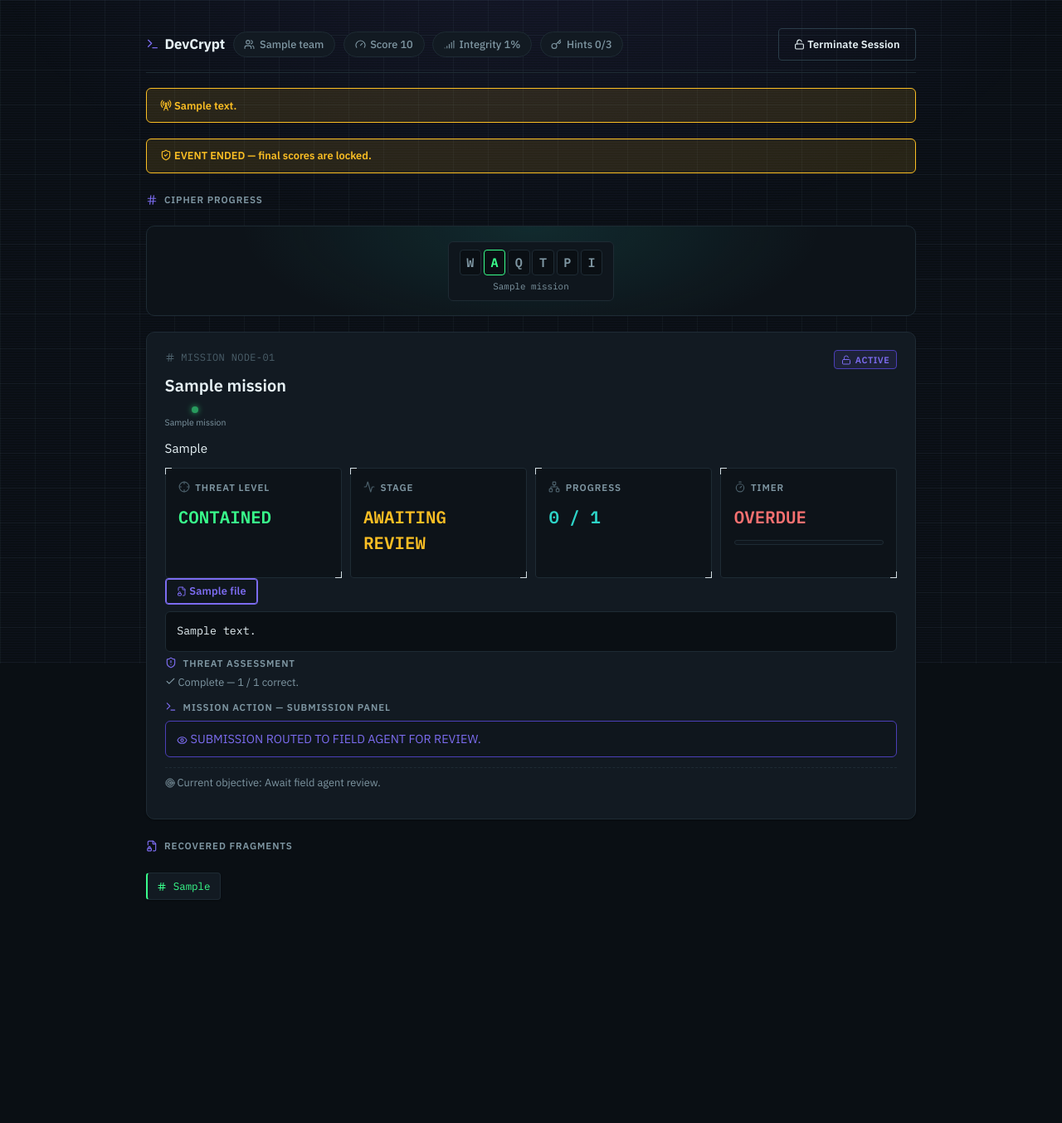
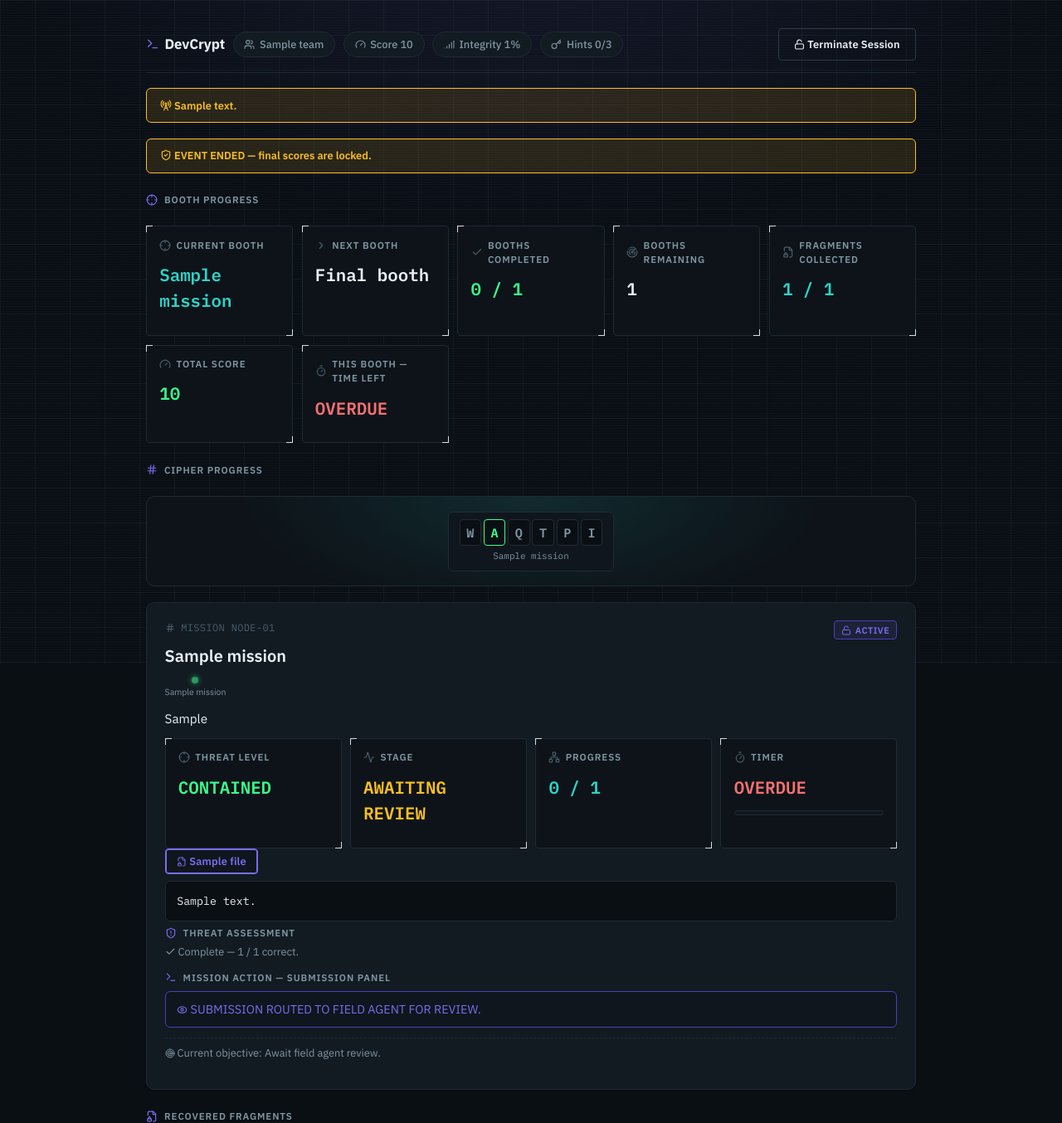
Before and after one commit to Chariey-01/devcrypt-demo, a Flask app: page /missions/play in a window 1280 px wide. Shown: the top 1354 px of the page at 83% size. Before the commit the page ends 1085 px from the top, so only its background shows below. Run offline with Flask 3, Linux system fonts and the light colour scheme; a user stored in the database is signed in; tables that the repository leaves empty hold one stand-in row (values such as "Sample post").

Commit message:
Redesign booth rotation for full circular multi-team support
Verified against the actual physical event rules and found two real bugs
in the existing starting_mission_id mechanism, not just missing polish:

1. The highest-order_index mission was always pinned last for every team
   regardless of starting booth — doesn't fit an event where any booth,
   including that one, can be a team's starting point (Team F: 6->1->2->
   3->4->5, per the event's own examples).
2. If a Game Master assigned that mission as a team's starting booth, the
   rotation lookup silently failed and the team fell back to the default
   unrotated order — a real, reproducible bug, not hypothetical.

MissionService.ordered_for_team (renamed from the private
_ordered_for_team, now also used by missions.py directly) replaces the
old split-off-the-final-mission logic with a plain list rotation over
the full ordered set — equivalent to the suggested modular-arithmetic
approach, and simpler than what it replaces, not just more correct.

Also fixed two places that computed team progress from the fixed
booth-number order instead of each team's actual rotated route: the
status() timeline (a team starting mid-rotation used to see 1-through-6
with their booth just highlighted, not their real visiting order) and
the cryptogram board (same bug, found during manual verification after
fixing the first one).

New: GET /missions/status now includes next_mission, booths_completed,
and booths_total. The player dashboard gets a consolidated "Booth
Progress" tracker (current/next booth, completed/remaining counts,
fragments, score, this booth's time remaining) and a persistent
"booth complete -> here's your next one" banner that stays up until
dismissed, not a timed toast.

Verified end-to-end with Playwright against a team seeded to start
mid-rotation (booth 4 of 6): confirmed correct current/next booth,
correct cryptogram reordering, correct progress counts, and the
transition banner firing correctly on a simulated pass — not just unit
tests in isolation.

Co-Authored-By: Claude Sonnet 5 <noreply@anthropic.com>

```diff
--- a/app/blueprints/missions.py
+++ b/app/blueprints/missions.py
@@ -114,23 +114,33 @@ def status():
     missions = Mission.query.filter_by(status="published").order_by(Mission.order_index).all()
     mission, team_mission = mission_service.current_mission_for(team, missions)
 
-    # Compact per-booth progress sequence for the player's mission timeline UI — purely
-    # additive JSON key, doesn't touch any existing key.
+    # Compact per-booth progress sequence for the player's mission timeline UI — built from
+    # this team's own rotated visiting order (mission_service.ordered_for_team), not the raw
+    # booth-number order, so a team starting mid-rotation sees the sequence they're actually
+    # walking (e.g. 4,5,6,1,2,3) instead of a fixed 1-through-6 with "4" just highlighted.
     team_missions_by_mission_id = {tm.mission_id: tm for tm in team.team_missions}
     current_mission_id = mission.id if mission is not None else None
+    ordered_missions = mission_service.ordered_for_team(team, missions)
     timeline = []
-    for m in missions:
+    next_mission_payload = None
+    for i, m in enumerate(ordered_missions):
         existing = team_missions_by_mission_id.get(m.id)
         if existing and existing.status in ("passed", "overridden"):
             tl_status = existing.status
         elif m.id == current_mission_id:
             tl_status = "current"
+            if i + 1 < len(ordered_missions):
+                next_mission_payload = {"mission_id": ordered_missions[i + 1].id, "title": ordered_missions[i + 1].title}
         else:
             tl_status = "not_started"
         timeline.append({"mission_id": m.id, "title": m.title, "status": tl_status})
+    booths_completed = sum(1 for t in timeline if t["status"] in ("passed", "overridden"))
 
     payload = {
         "timeline": timeline,
+        "next_mission": next_mission_payload,
+        "booths_completed": booths_completed,
+        "booths_total": len(missions),
         "event_status": state.status,
         "broadcast": (
             {"message": state.broadcast_message, "at": state.broadcast_at.isoformat()}
@@ -144,7 +154,7 @@ def status():
             "hints_used": team.hints_used,
             "hints_remaining": max(0, state.hint_limit - team.hints_used),
         },
-        "cryptogram": cipher_service.board_state(team, missions),
+        "cryptogram": cipher_service.board_state(team, ordered_missions),
         "fragments": [
             {"mission_id": f.mission_id, "value": f.cipher_value} for f in team.fragments
         ],
--- a/app/services/mission_service.py
+++ b/app/services/mission_service.py
@@ -25,23 +25,28 @@ class MissionService:
             return None
         return missions[0] if missions else None
 
-    def _ordered_for_team(self, team, missions):
-        # Game Master-assigned starting booth (Team.starting_mission_id): rotate the
-        # sequence so the team begins there instead of at order_index 0. The highest
-        # order_index mission (the final vault, e.g. RESTORE) is deliberately excluded
-        # from rotation and always stays last, regardless of starting booth, so its
-        # clearance-stamp gate keeps meaning "after every other node is secured."
+    def ordered_for_team(self, team, missions):
+        # Full circular rotation for the physical-booth event model: a team assigned to start
+        # at booth N visits N, then every other booth in order, wrapping around, ending right
+        # before N again — e.g. starting at booth 4 of 6 visits 4,5,6,1,2,3. Equivalent to the
+        # modular-arithmetic formula next = (n % count) + 1 applied repeatedly; expressed here
+        # as a list rotation, which is the same thing without needing booth numbers to be a
+        # contiguous 1..N range.
+        #
+        # No mission is special-cased out of rotation. An earlier version always pinned the
+        # highest-order_index mission last for every team regardless of starting booth — that
+        # doesn't fit an event where every booth, including that one, can be any team's
+        # starting point (confirmed against the event's actual physical rotation design).
         if not getattr(team, "starting_mission_id", None) or len(missions) <= 1:
             return missions
-        *rotatable, final = missions
-        start_index = next((i for i, m in enumerate(rotatable) if m.id == team.starting_mission_id), None)
+        start_index = next((i for i, m in enumerate(missions) if m.id == team.starting_mission_id), None)
         if start_index is None:
             return missions
-        return rotatable[start_index:] + rotatable[:start_index] + [final]
+        return missions[start_index:] + missions[:start_index]
 
     def current_mission_for(self, team, missions):
         tm_map = {tm.mission_id: tm for tm in team.team_missions}
-        for mission in self._ordered_for_team(team, missions):
+        for mission in self.ordered_for_team(team, missions):
             team_mission = tm_map.get(mission.id)
             if not team_mission or team_mission.status not in ("passed", "overridden"):
                 return mission, team_mission
--- a/app/static/app.js
+++ b/app/static/app.js
@@ -142,6 +142,11 @@ document.addEventListener("DOMContentLoaded", () => {
   // (renderMissionPanel is skipped in that case to avoid stealing focus/cursor position —
   // see refresh() below — but the player still needs to know an update is waiting).
   let lastShownPrompt = null;
+  // Set whenever the current booth changes to a genuinely different one (not on first load) —
+  // rendered as a persistent "booth completed, here's your next one" banner that stays up
+  // until the player dismisses it, per the physical-event requirement that this stay visible
+  // until they've actually moved on, not just flash by.
+  let boothTransition = null;
   // Fragment-unlock form state. vaults: null until /final-flag/requirements has loaded, then
   // the ordered [{mission_id, title}] list to render one input per. flag: set once the server
   // has actually returned it. fieldErrors: mission_ids the last submit attempt got wrong.
@@ -213,6 +218,86 @@ document.addEventListener("DOMContentLoaded", () => {
     } else {
       broadcastEl.classList.add("hidden");
     }
+  }
+
+  // One glanceable summary of the physical-booth rotation: current booth, next assigned
+  // booth, completed/remaining counts, fragments collected, score, and this booth's time
+  // remaining — updated every poll independent of the mission panel's focus-skip logic, so it
+  // never goes stale while a player is mid-submission.
+  function renderProgressTracker(data) {
+    const el = document.getElementById("progress-tracker");
+    if (!el) return;
+    if (data.finished) {
+      el.innerHTML = "";
+      return;
+    }
+    const mission = data.mission;
+    const remaining = Math.max(0, (data.booths_total || 0) - (data.booths_completed || 0));
+
+    let timerValue = "—";
+    let timerTier = "ok";
+    if (mission && mission.time_limit && mission.started_at) {
+      const startedAt = new Date(mission.started_at + "Z").getTime();
+      const secsRemaining = mission.time_limit - (Date.now() - startedAt) / 1000;
+      const pct = Math.max(0, Math.min(100, (secsRemaining / mission.time_limit) * 100));
+      timerTier = pct < 15 ? "crit" : pct < 50 ? "warn" : "ok";
+      timerValue = secsRemaining > 0 ? fmtClock(secsRemaining) : "OVERDUE";
+    }
+
+    el.innerHTML = `
+      <div class="ops-panel">
+        <p class="ops-label">${icon("crosshair", 14)} Current Booth</p>
+        <p class="ops-value info">${mission ? escapeHtml(mission.title) : "—"}</p>
+      </div>
+      <div class="ops-panel">
+        <p class="ops-label">${icon("chevron-right", 14)} Next Booth</p>
+        <p class="ops-value">${data.next_mission ? escapeHtml(data.next_mission.title) : "Final booth"}</p>
+      </div>
+      <div class="ops-panel">
+        <p class="ops-label">${icon("check", 14)} Booths Completed</p>
+        <p class="ops-value ok">${data.booths_completed} / ${data.booths_total}</p>
+      </div>
+      <div class="ops-panel">
+        <p class="ops-label">${icon("radar", 14)} Booths Remaining</p>
+        <p class="ops-value">${remaining}</p>
+      </div>
+      <div class="ops-panel">
+        <p class="ops-label">${icon("file-lock-2", 14)} Fragments Collected</p>
+        <p class="ops-value info">${(data.fragments || []).length} / ${data.booths_total}</p>
+      </div>
+      <div class="ops-panel">
+        <p class="ops-label">${icon("gauge", 14)} Total Score</p>
+        <p class="ops-value ok">${data.team.score}</p>
+      </div>
+      <div class="ops-panel">
+        <p class="ops-label">${icon("timer", 14)} This Booth — Time Left</p>
+        <p class="ops-value ${timerTier}">${timerValue}</p>
+      </div>
+    `;
+  }
+
+  // Stays up until the player explicitly dismisses it (not a timed toast) — the physical-event
+  // requirement is that "next assigned booth" info remains visible until they've actually
+  // moved on, not that it flashes by during a 2s poll cycle.
+  function renderBoothTransitionBanner() {
+    const el = document.getElementById("booth-transition-banner");
+    if (!el) return;
+    if (!boothTransition) {
+      el.classList.add("hidden");
+      return;
+    }
+    el.classList.remove("hidden");
+    el.innerHTML = `
+      ${icon("check", 13)} Booth complete${boothTransition.completedTitle ? `: ${escapeHtml(boothTransition.completedTitle)}` : ""}.
+      ${icon("file-lock-2", 13)} Fragment collected.
+      ${icon("chevron-right", 13)} Next booth: <strong>${escapeHtml(boothTransition.nextTitle)}</strong>.
+      ${icon("crosshair", 13)} ${boothTransition.boothsCompleted} of ${boothTransition.boothsTotal} booths completed.
+      <button type="button" class="ghost" id="dismiss-booth-transition" style="margin-left:0.5rem;">Dismiss</button>
+    `;
+    document.getElementById("dismiss-booth-transition").addEventListener("click", () => {
+      boothTransition = null;
+      renderBoothTransitionBanner();
+    });
   }
 
   function attachMcqHandlers(panel) {
@@ -463,6 +548,16 @@ document.addEventListener("DOMContentLoaded", () => {
 
     const mission = data.mission;
     if (mission.id !== currentMissionId) {
+      if (currentMissionId !== null) {
+        const justCompleted = (data.timeline || []).find((t) => t.mission_id === currentMissionId);
+        boothTransition = {
+          completedTitle: justCompleted ? justCompleted.title : null,
+          nextTitle: mission.title,
+          boothsCompleted: data.booths_completed,
+          boothsTotal: data.booths_total,
+        };
+        renderBoothTransitionBanner();
+      }
       currentMissionId = mission.id;
       activeTab = 0;
       draftAnswer = "";
@@ -662,6 +757,7 @@ document.addEventListener("DOMContentLoaded", () => {
     document.getElementById("team-integrity").innerHTML = `${icon("signal", 13)} Integrity ${data.team.integrity}%`;
     document.getElementById("team-hints").innerHTML = `${icon("key", 13)} Hints ${data.team.hints_remaining}/3`;
     renderBanners(data);
+    renderProgressTracker(data);
     renderCryptogram(data.cryptogram);
     renderFragments(data.fragments);
     // Skip the mission panel rebuild while the player is actively typing a submission —
--- a/app/templates/player/dashboard.html
+++ b/app/templates/player/dashboard.html
@@ -16,6 +16,10 @@
 
   <div id="broadcast-banner" class="broadcast hidden"></div>
   <div id="event-banner" class="event-banner hidden"></div>
+  <div id="booth-transition-banner" class="narrative-message hidden"></div>
+
+  <p class="section-heading">{{ icon('crosshair', 14) }} Booth Progress</p>
+  <section class="ops-grid" id="progress-tracker"></section>
 
   <p class="section-heading">{{ icon('hash', 14) }} Cipher Progress</p>
   <section class="cryptogram-board" id="cryptogram-board"></section>
```
Also changed, not shown: tests/test_auto_grading_flow.py (+23 -0 lines), tests/test_mission_service.py (+38 -6 lines).
